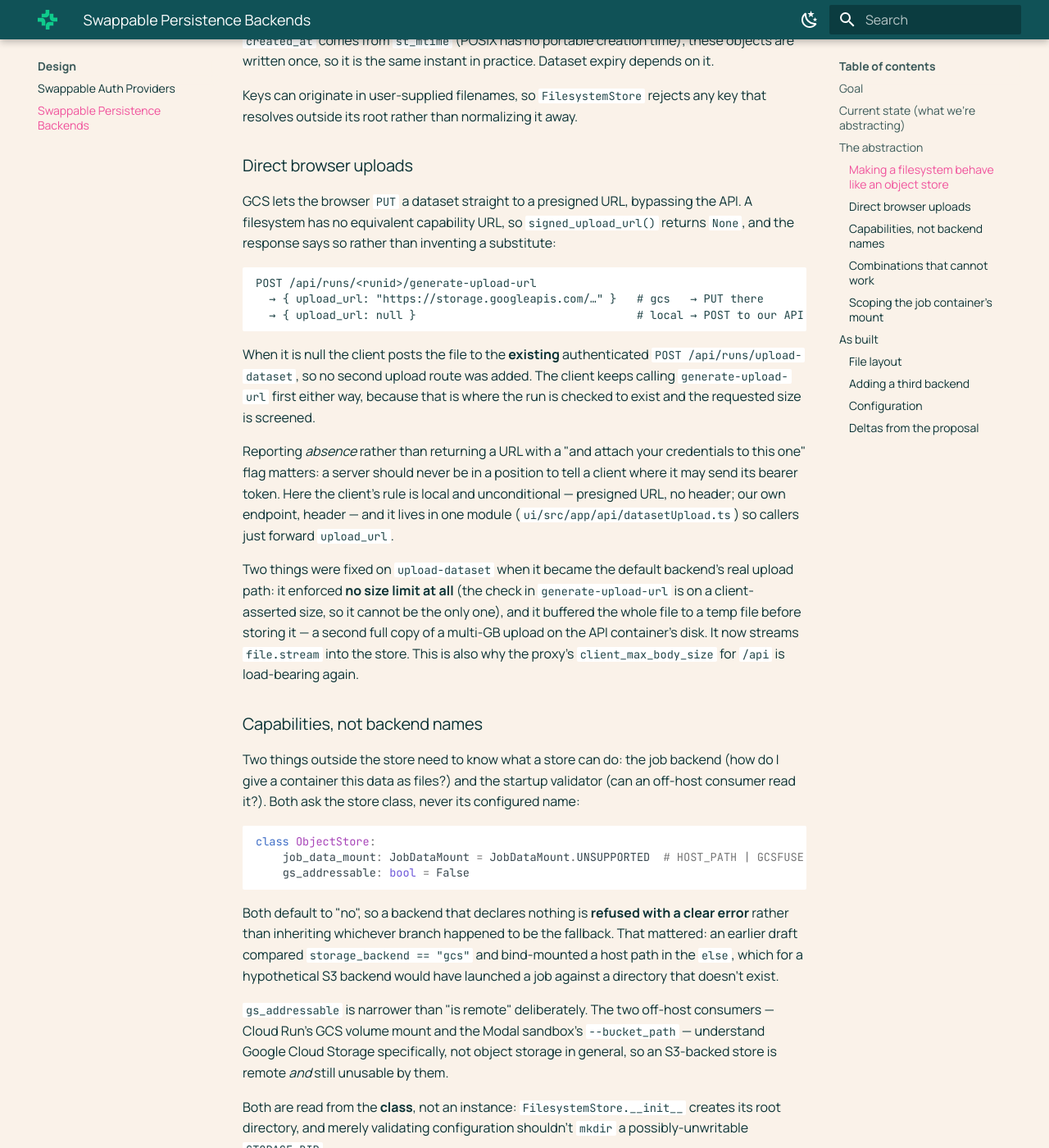
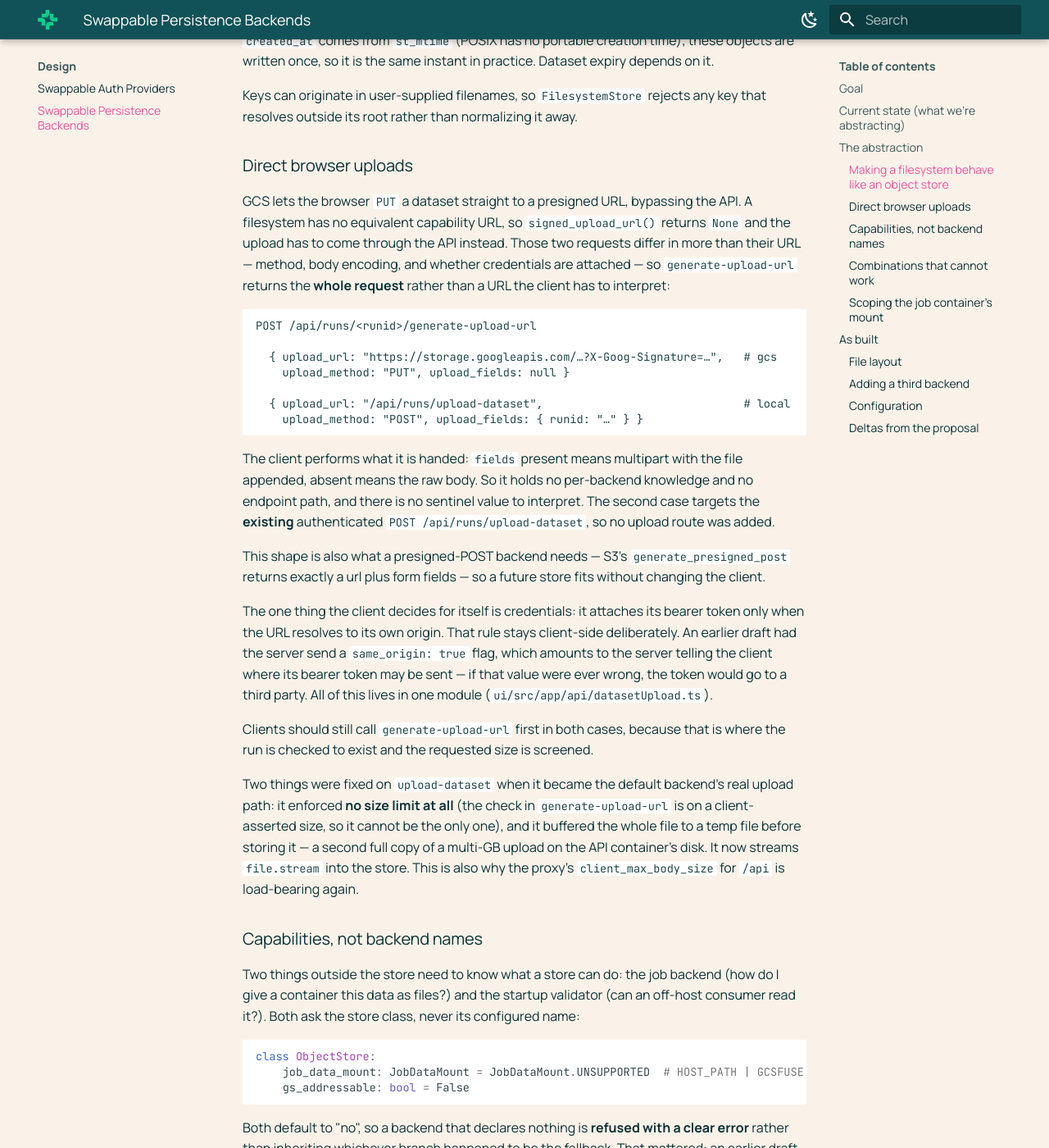
Before and after one commit to allenai/asta-autodiscovery, an MkDocs documentation site: the page built from docs/design/storage-backends.md, in a window 1280 px wide and 1400 px high, scrolled down 2249 px. Shown: the whole window at 82% size. Built offline with MkDocs 1.6.1 and Material for MkDocs 9.7.7, drawn with Linux system fonts in a browser that asks for light colours; some of the changed text lies outside the part shown.

Commit message:
Return a complete upload request, not a URL with a sentinel
Review follow-up. `upload_url: null` still made the client interpret the response
rather than execute it: null meant "go use the other endpoint, with a different
method and body shape, which you must know about."

The two destinations differ in more than the URL — method, body encoding, and
credentials — so returning one uniformly wouldn't have made the client uniform. It
now returns the whole request:

  { upload_url, upload_method, upload_fields }

  gcs   -> presigned URL, PUT,  fields null   (raw body)
  local -> /api/runs/upload-dataset, POST, fields {runid}  (multipart)

The client performs what it is handed: fields present means multipart with the file
appended, absent means raw body. No sentinel, no per-backend knowledge, no hardcoded
endpoint path. Also happens to be the shape a presigned-POST backend needs (S3's
generate_presigned_post returns url + fields), so another store fits without
touching the client.

Credentials stay a client-side decision — the bearer token is attached only when the
URL resolves to our own origin — rather than something the server asks for.

The store interface is unchanged: signed_upload_url still returns "a URL you can PUT
to" or None. The descriptor exists only at the wire layer, where the two protocols
have to be reconciled.

Verified both branches: the local one drives a real upload from the descriptor alone,
and a mocked presigned result yields PUT with null fields.

Co-Authored-By: Claude Opus 5 (1M context) <noreply@anthropic.com>

````diff
--- a/docs/design/storage-backends.md
+++ b/docs/design/storage-backends.md
@@ -89,25 +89,39 @@ resolves outside its root rather than normalizing it away.
 ### Direct browser uploads
 
 GCS lets the browser `PUT` a dataset straight to a presigned URL, bypassing the API. A
-filesystem has no equivalent capability URL, so `signed_upload_url()` returns `None`, and
-the response says so rather than inventing a substitute:
+filesystem has no equivalent capability URL, so `signed_upload_url()` returns `None` and the
+upload has to come through the API instead. Those two requests differ in more than their
+URL — method, body encoding, and whether credentials are attached — so
+`generate-upload-url` returns the **whole request** rather than a URL the client has to
+interpret:
 
 ```
 POST /api/runs/<runid>/generate-upload-url
-  → { upload_url: "https://storage.googleapis.com/…" }   # gcs   → PUT there
-  → { upload_url: null }                                 # local → POST to our API
+
+  { upload_url: "https://storage.googleapis.com/…?X-Goog-Signature=…",   # gcs
+    upload_method: "PUT", upload_fields: null }
+
+  { upload_url: "/api/runs/upload-dataset",                              # local
+    upload_method: "POST", upload_fields: { runid: "…" } }
 ```
 
-When it is null the client posts the file to the **existing** authenticated
-`POST /api/runs/upload-dataset`, so no second upload route was added. The client keeps
-calling `generate-upload-url` first either way, because that is where the run is checked to
-exist and the requested size is screened.
+The client performs what it is handed: `fields` present means multipart with the file
+appended, absent means the raw body. So it holds no per-backend knowledge and no endpoint
+path, and there is no sentinel value to interpret. The second case targets the **existing**
+authenticated `POST /api/runs/upload-dataset`, so no upload route was added.
 
-Reporting *absence* rather than returning a URL with a "and attach your credentials to
-this one" flag matters: a server should never be in a position to tell a client where it
-may send its bearer token. Here the client's rule is local and unconditional — presigned
-URL, no header; our own endpoint, header — and it lives in one module
-(`ui/src/app/api/datasetUpload.ts`) so callers just forward `upload_url`.
+This shape is also what a presigned-POST backend needs — S3's `generate_presigned_post`
+returns exactly a url plus form fields — so a future store fits without changing the client.
+
+The one thing the client decides for itself is credentials: it attaches its bearer token
+only when the URL resolves to its own origin. That rule stays client-side deliberately. An
+earlier draft had the server send a `same_origin: true` flag, which amounts to the server
+telling the client where its bearer token may be sent — if that value were ever wrong, the
+token would go to a third party. All of this lives in one module
+(`ui/src/app/api/datasetUpload.ts`).
+
+Clients should still call `generate-upload-url` first in both cases, because that is where
+the run is checked to exist and the requested size is screened.
 
 Two things were fixed on `upload-dataset` when it became the default backend's real upload
 path: it enforced **no size limit at all** (the check in `generate-upload-url` is on a
@@ -276,10 +290,11 @@ backend raises a clear error if it is relative.
 - `GCSError` is now an alias of the new `StorageError` rather than being renamed, so
   existing `except GCSError` sites and imports keep working.
 - The `generate-upload-url` response keeps its `gcs_path` field name (now carrying a
-  `file://` URI under the local backend) rather than breaking the wire format. `upload_url`
-  became nullable; an earlier draft added a `same_origin` boolean plus a dedicated
-  streaming route, both dropped in review once it was clear `upload-dataset` already did
-  this job.
+  `file://` URI under the local backend) rather than breaking the wire format. It gained
+  `upload_method` / `upload_fields` so the response describes a complete request. Two
+  earlier drafts — a dedicated streaming route, then a `same_origin` boolean, then a
+  nullable `upload_url` — were dropped in review: `upload-dataset` already did the job, and
+  a sentinel still left the client interpreting instead of just executing.
 - The in-container mount point stays `/mnt/gcs` even for the local backend. The deployed
   Cloud Run job definition pins that path (`--add-volume-mount` in
   `rebuild_and_deploy.sh`), so renaming it would couple this change to a Cloud Run
````
Also changed, not shown: 5 other files.
